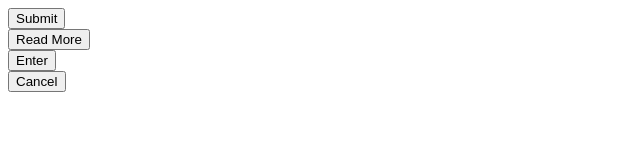
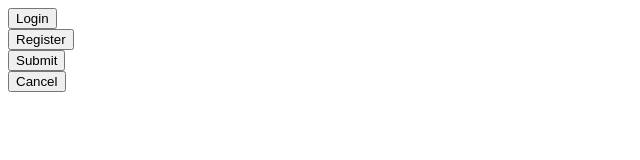
Before and after one commit to Nimira43/Components-React, a React (Create React App) app: page / in a window 1280 px wide. Shown: the top 160 px of the page, without its empty margins (0-640 px from the left). Built offline with nearby package versions, Linux system fonts and the light colour scheme.

Commit message:
Archiving ButtonDisplayTemplate. Setting up new props in Button.js

```diff
--- a/src/App.js
+++ b/src/App.js
@@ -5,13 +5,13 @@ function App() {
   return (
     <div>
       <div>
-        <Button>Submit</Button>
+        <Button>Login</Button>
       </div>
       <div>
-        <Button>Read More</Button>
+        <Button>Register</Button>
       </div>
       <div>
-        <Button>Enter</Button>
+        <Button>Submit</Button>
       </div>
       <div>
         <Button>Cancel</Button>
```
Also changed, not shown: src/Button.js (+10 -1 lines), archive/ButtonDisplayTemplate.js (renamed from src/components/ButtonDisplayTemplate.js), archive/archive.css (renamed from src/archive.css).
